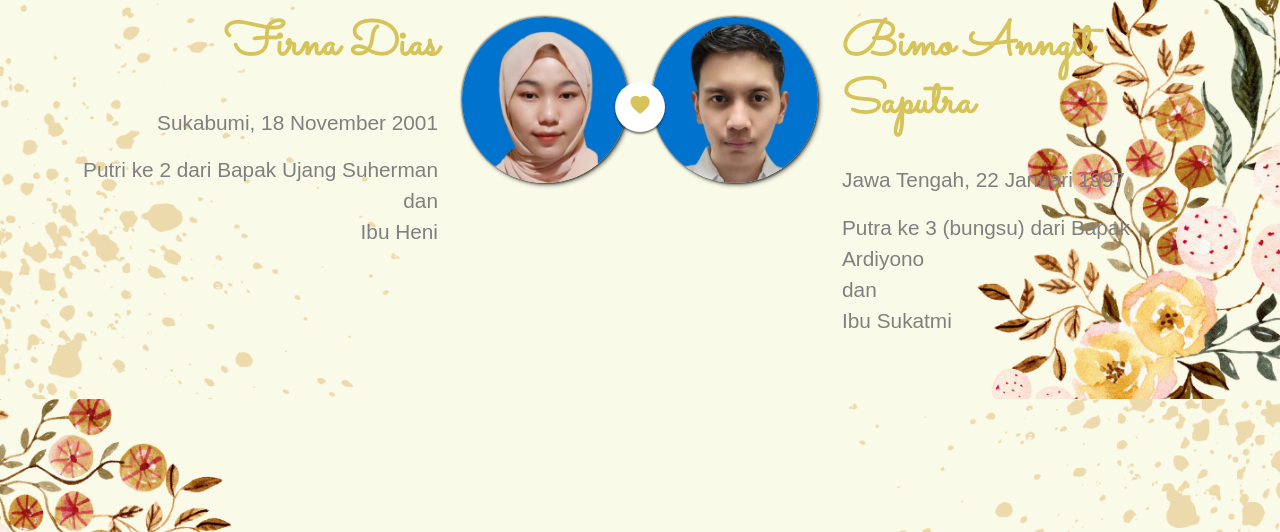
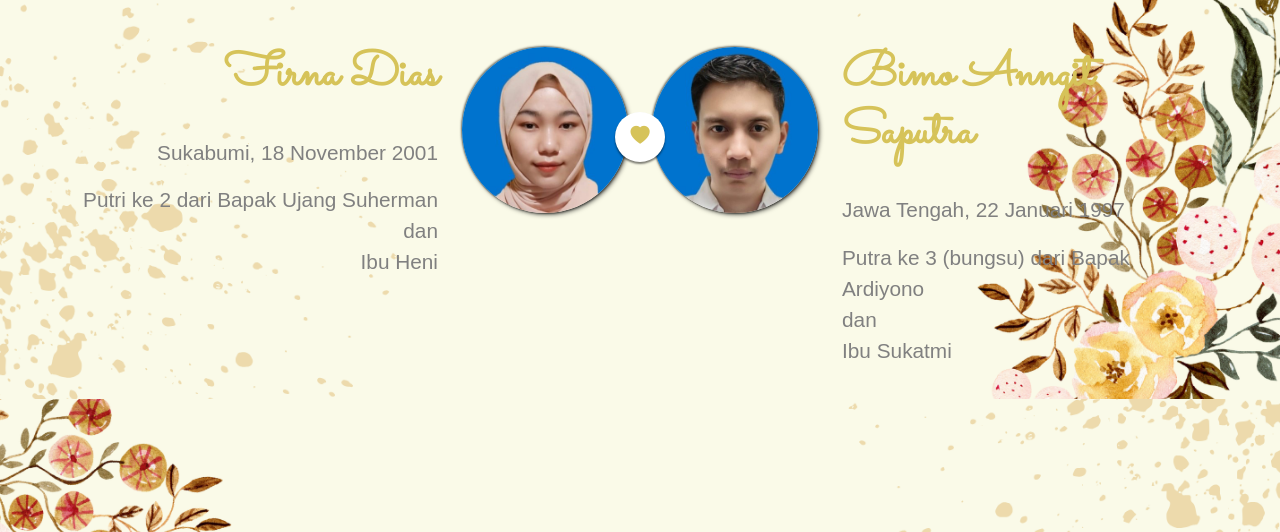
Before and after one commit to Dkrii/Dkrii_theweddingfirna-bimo.github.io, a plain HTML site: page index.html in a window 1280 px wide. Shown: the part 1208-1740 px from the top of the page. Drawn offline with nearby package versions, Linux system fonts and the light colour scheme; some packages are replaced by stand-ins of ours; a script that the page names is missing.

Commit message:
Update style.css

```diff
--- a/style.css
+++ b/style.css
@@ -123,7 +123,11 @@ body {
 }
 
 .home .couple {
-  margin-top: 20px;
+  margin-top: 50px;
+}
+
+.home .couple .col-lg-6 {
+  margin-bottom: 100px;
 }
 
 .home .couple h3 {
```
